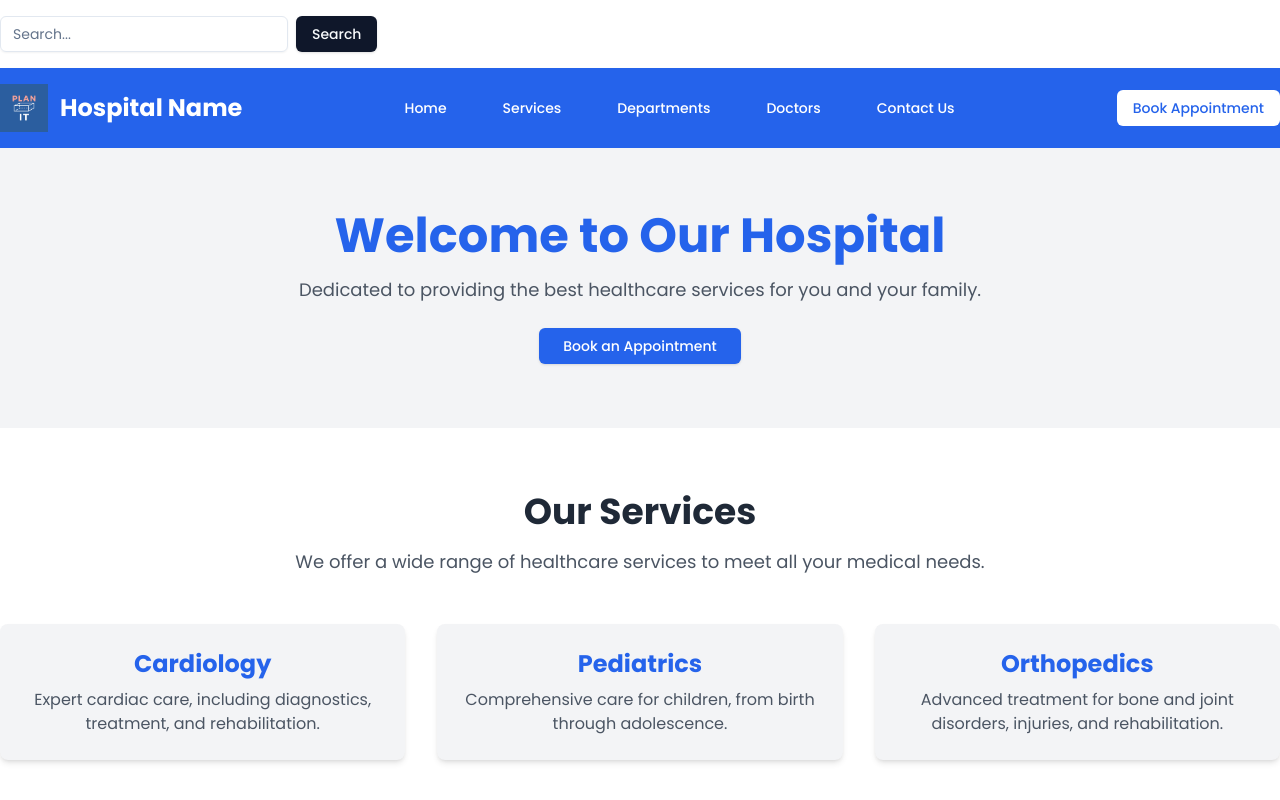
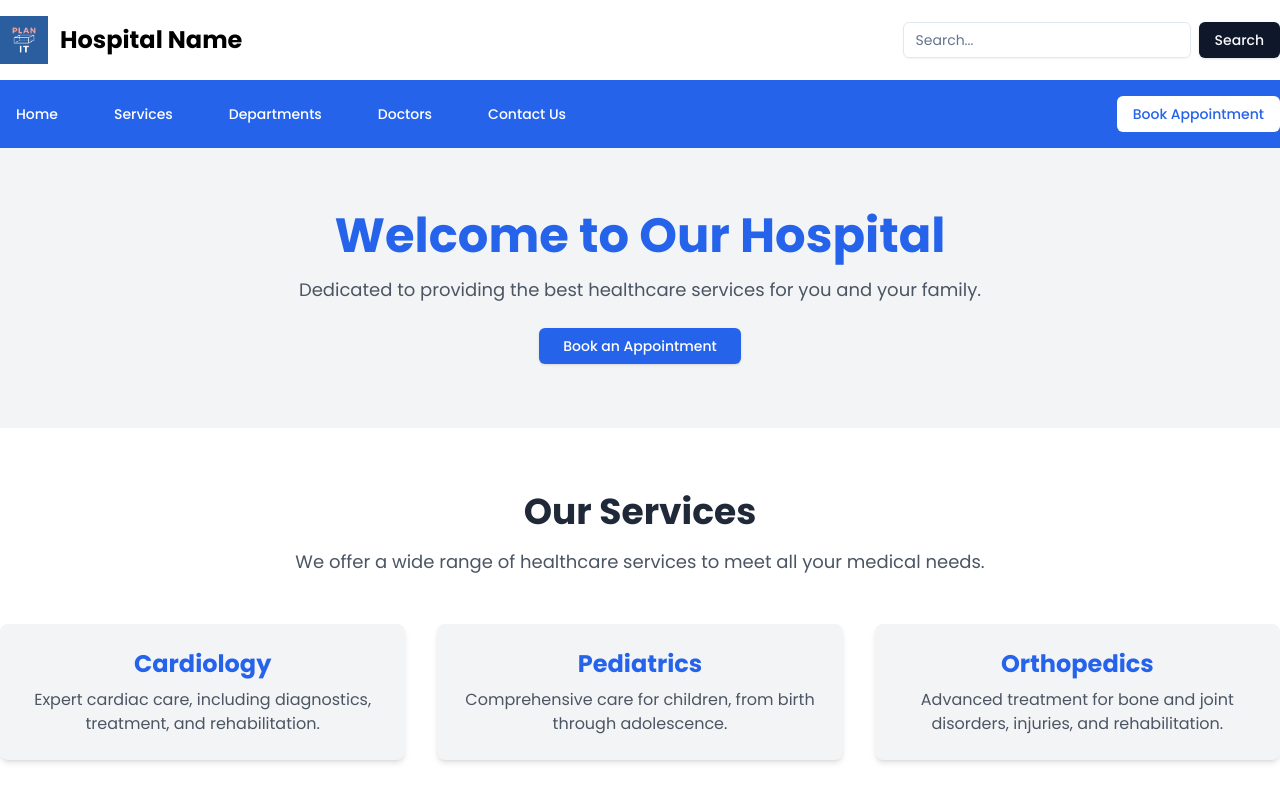
Before and after one commit to SomavateyHeng7/hospital, a Next.js app: page / in a window 1280 px wide. Shown: the top 800 px of the page. Built offline with nearby package versions, Linux system fonts and the light colour scheme.

Commit message:
Fix NavBar Header by Tey

```diff
--- a/app/layout.tsx
+++ b/app/layout.tsx
@@ -10,10 +10,10 @@ const poppins = Poppins({
 })
 
 export const metadata: Metadata = {
-  title: 'Evently',
-  description: 'Evently is a platform for event management.',
+  title: 'Hospital Name',
+  description: 'Hospital is a platform for hospital management.',
   icons: {
-    icon: '/assets/images/logo.svg'
+    icon: '/images/logo.png'
   }
 }
 
--- a/components/shared/NavBar.tsx
+++ b/components/shared/NavBar.tsx
@@ -17,6 +17,10 @@ const Navbar: FC = () => {
   return (
     <nav className="bg-white shadow-md py-4">
       <div className="container mx-auto flex justify-between items-center">
+        <div className="flex items-center">
+          <img src="/images/logo.png" alt="Hospital Logo" className="h-12 w-12 mr-3" />
+          <h1 className="text-2xl font-bold">Hospital Name</h1>
+        </div>
         {/* Search Bar */}
         <form onSubmit={handleSearch} className="flex items-center space-x-2">
           <Input
--- a/components/shared/header.jsx
+++ b/components/shared/header.jsx
@@ -9,10 +9,10 @@ const Header = () => {
     <header className="bg-blue-600 text-white py-4 shadow-md">
       <div className="container mx-auto flex justify-between items-center">
         {/* Hospital Logo and Name */}
-        <div className="flex items-center">
+        {/* <div className="flex items-center">
           <img src="/images/logo.png" alt="Hospital Logo" className="h-12 w-12 mr-3" />
           <h1 className="text-2xl font-bold">Hospital Name</h1>
-        </div>
+        </div> */}
 
         {/* Navigation Links */}
         <nav className="hidden md:flex space-x-6">
```
